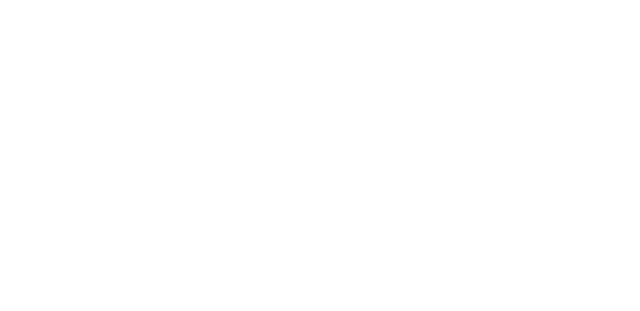
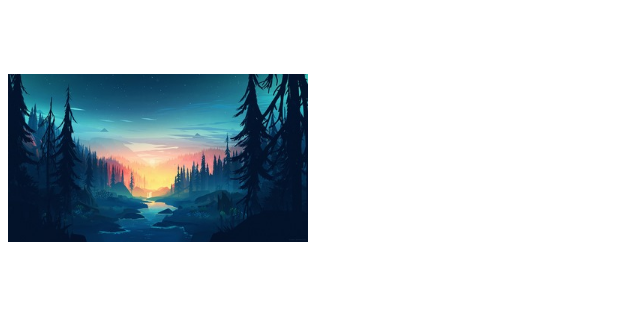
Before and after one commit to js-tasks-ru/htmlcss-20211021_zh-zhyrov, a website: page 06-lection4/03-srcset/index.html in a window 1280 px wide. Shown: the whole page, without its empty margins (0-640 px from the left). Drawn offline with Linux system fonts and the light colour scheme.

Commit message:
Add srcset

```diff
--- a/06-lection4/03-srcset/index.html
+++ b/06-lection4/03-srcset/index.html
@@ -5,6 +5,14 @@
         <link rel="stylesheet" href="./srcset.css">
     </head>
     <body>
-
+        <div class="image__wrapper">
+            <img
+                class="image"
+                src="./public/forest_400.jpg"
+                srcset="./public/forest_400.jpg 1x,
+                        ./public/forest_768.jpg 2x"
+                alt="image"
+            >
+        </div>
     </body>
 </html>
--- a/06-lection4/03-srcset/srcset.css
+++ b/06-lection4/03-srcset/srcset.css
@@ -0,0 +1,10 @@
+.image__wrapper {
+  width: 300px;
+  height: 300px;
+}
+
+.image {
+  width: 100%;
+  height: 100%;
+  object-fit: contain;
+}
```
